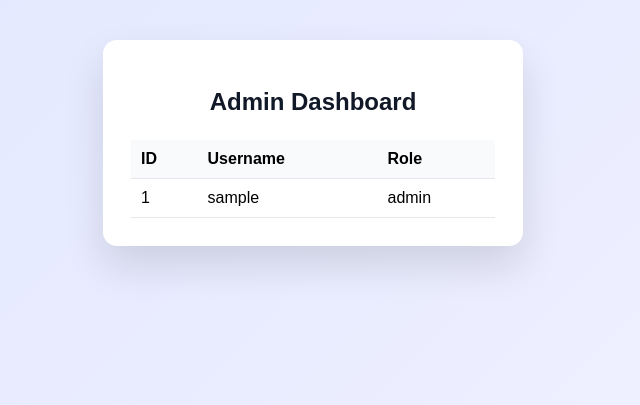
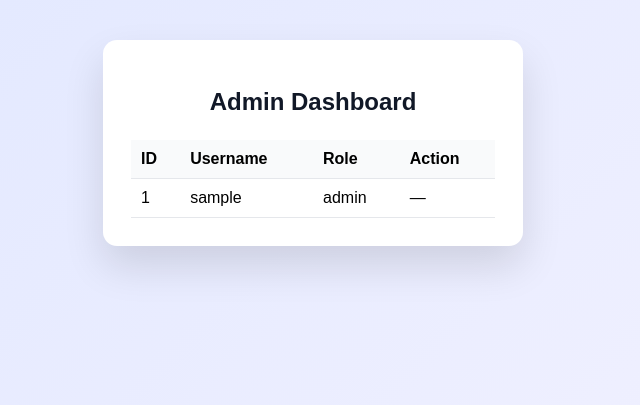
Before and after one commit to get-drizd-10/flask-auth-rbac, a Flask app: page /admin/dashboard in a window 1280 px wide. Shown: the part 62-467 px from the top of the page, without its empty margins (327-967 px from the left). Run offline with Flask 3, Linux system fonts and the light colour scheme; the visitor is signed in with stand-in values (Sample User, id 1); data comes from the database, SQL or seed files in the repository.

Commit message:
Enhance admin dashboard user role actions

```diff
--- a/templates/admin_dashboard.html
+++ b/templates/admin_dashboard.html
@@ -3,12 +3,13 @@
 {% block content %}
 <h2>Admin Dashboard</h2>
 
-<table>
+<table class="admin-table">
     <thead>
         <tr>
             <th>ID</th>
             <th>Username</th>
             <th>Role</th>
+            <th>Action</th>
         </tr>
     </thead>
     <tbody>
@@ -16,17 +17,16 @@
         <tr>
             <td>{{ user[0] }}</td>
             <td>{{ user[1] }}</td>
-            <td>
-    {{ user[2] }}
-    {% if user[1] != session["user"] %}
-        {% if user[2] == "user" %}
-            <a href="/admin/update-role/{{ user[0] }}/admin">Promote</a>
-        {% else %}
-            <a href="/admin/update-role/{{ user[0] }}/user">Demote</a>
-        {% endif %}
-    {% endif %}
-        </td>
-
+            <td>{{ user[2] }}</td>
+            <td class="action-cell">
+                {% if user[2] == "user" %}
+                    <a href="/admin/update-role/{{ user[0] }}/admin" class="btn-link">
+                        Promote
+                    </a>
+                {% else %}
+                    —
+                {% endif %}
+            </td>
         </tr>
         {% endfor %}
     </tbody>
```
